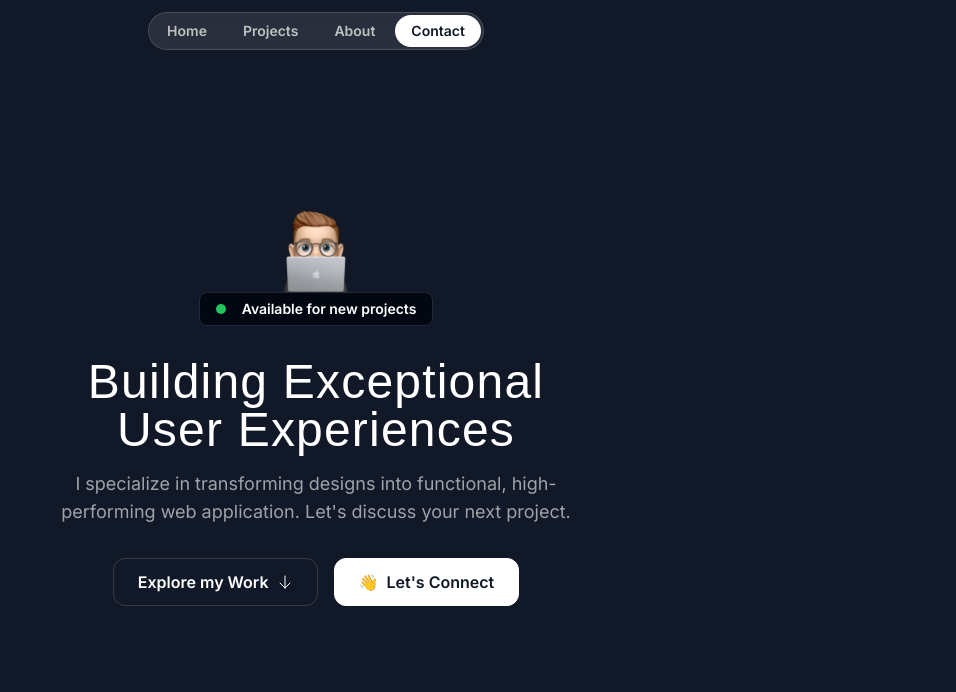
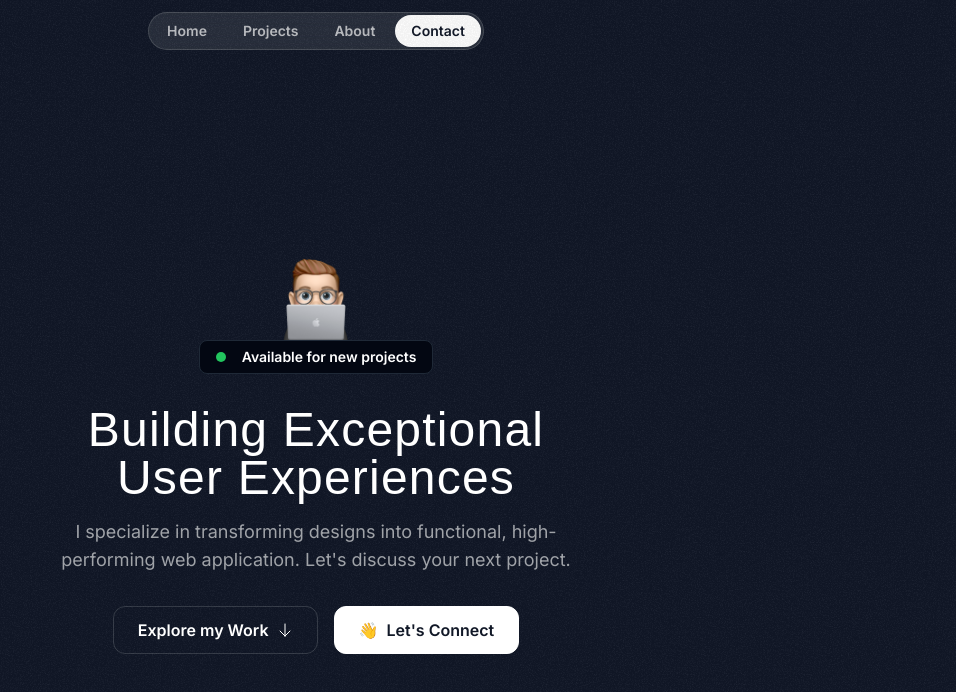
Before and after one commit to sameh-abdelhalem/Portfolio, a Next.js app: page / in a window 1280 px wide. Shown: the top 692 px of the page, without its empty margins (324-1280 px from the left). Built offline with nearby package versions, Linux system fonts and the light colour scheme; a web font is replaced by a local one.

Commit message:
add grainImage to the Hero Section

```diff
--- a/src/sections/Hero.tsx
+++ b/src/sections/Hero.tsx
@@ -1,9 +1,14 @@
 import memojiImage from "@/assets/images/memoji-computer.png";
 import Image from "next/image";
 import ArrowDown from "@/assets/icons/arrow-down.svg";
+import grainImage from "@/assets/images/grain.jpg";
 export const HeroSection = () => {
   return (
-    <div className="py-32 md:py-48">
+    <div className="py-32 md:py-48 lg:py-60 relative z-0">
+      <div
+        className="absolute inset-0 -z-30 opacity-5"
+        style={{ backgroundImage: `url(${grainImage.src})` }}
+      ></div>
       <div className="container">
         <div className="flex flex-col items-center">
           <Image
```
